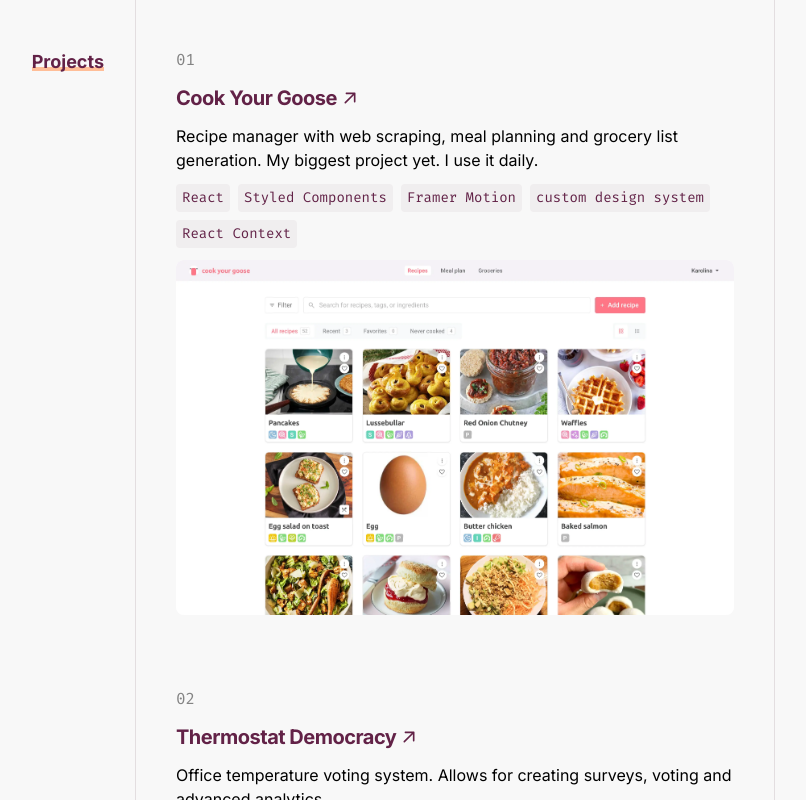
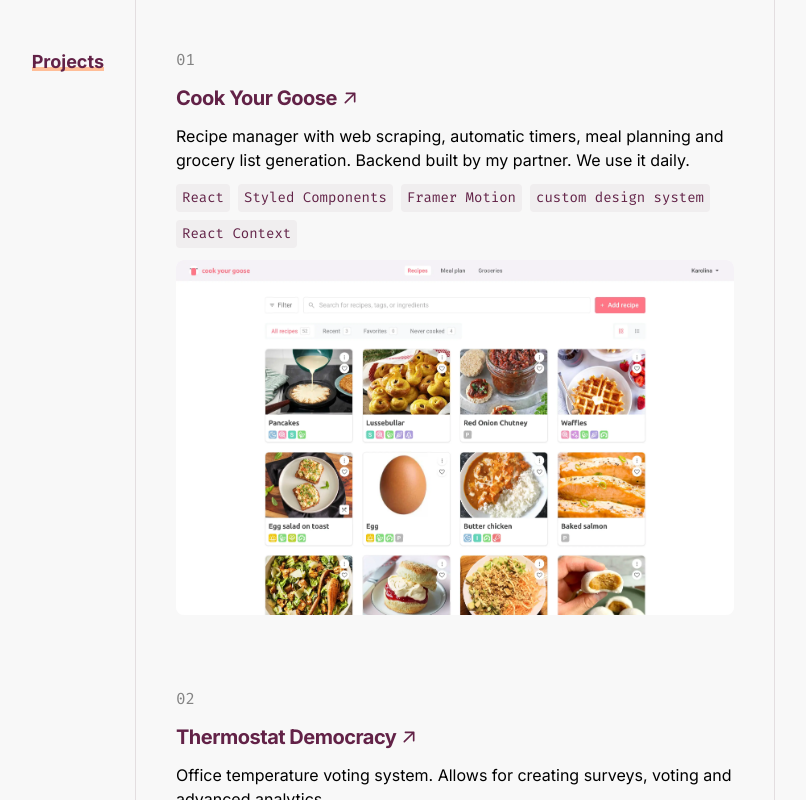
Before and after one commit to Keikeu/keikeu.github.io, a Next.js app: page / in a window 1280 px wide. Shown: the part 980-1780 px from the top of the page, without its empty margins (249-1055 px from the left). Built offline with nearby package versions, Linux system fonts and the light colour scheme.

Commit message:
content: goose clarification

```diff
--- a/src/app/page.tsx
+++ b/src/app/page.tsx
@@ -90,23 +90,6 @@ export default function Home() {
             </ol>
           </section>
 
-          {/* <section className="relative my-20">
-            <SectionTitle>Recommendations</SectionTitle>
-            <p>
-              These are the things I have consumed and loved and want to share
-              with others.
-            </p>
-            <Recommendation href="">Nirvanna The Band The Show</Recommendation>
-            <Recommendation href="">
-              Être et avoir (To Be and to Have)
-            </Recommendation>
-            <Recommendation href="">dimensions.com</Recommendation>
-            <Recommendation href="">
-              The other side of the bridge(?)
-            </Recommendation>
-            <Recommendation href="">Fights in Tight Spaces</Recommendation>
-          </section> */}
-
           <section className="relative my-20">
             <SectionTitle>Connect</SectionTitle>
             <Link
@@ -137,7 +120,7 @@ export default function Home() {
         <footer className="mt-18 py-10 opacity-70 text-foreground-muted text-sm">
           <p>
             <b>Last modified:</b>
-            <span className="ml-2">10 Apr, 2026</span>
+            <span className="ml-2">16 Apr, 2026</span>
           </p>
           <p className="mt-4">
             Designed in <b>Figma</b>. Built with <b>Next.js</b> and{" "}
--- a/src/data/projects.ts
+++ b/src/data/projects.ts
@@ -11,7 +11,7 @@ export const projects: Project[] = [
   {
     title: "Cook Your Goose",
     blurb:
-      "Recipe manager with web scraping, meal planning and grocery list generation. My biggest project yet. I use it daily.",
+      "Recipe manager with web scraping, automatic timers, meal planning and grocery list generation. Backend built by my partner. We use it daily.",
     skills: [
       "React",
       "Styled Components",
```
